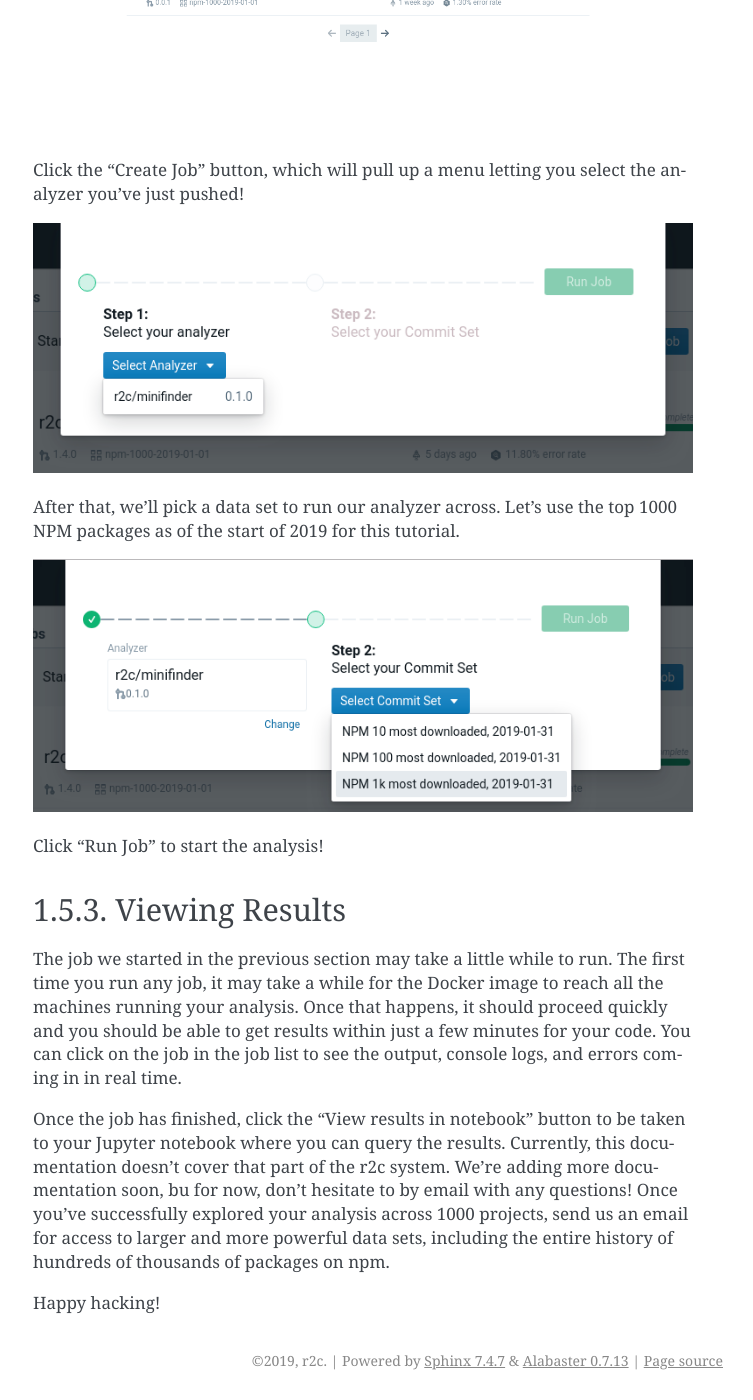
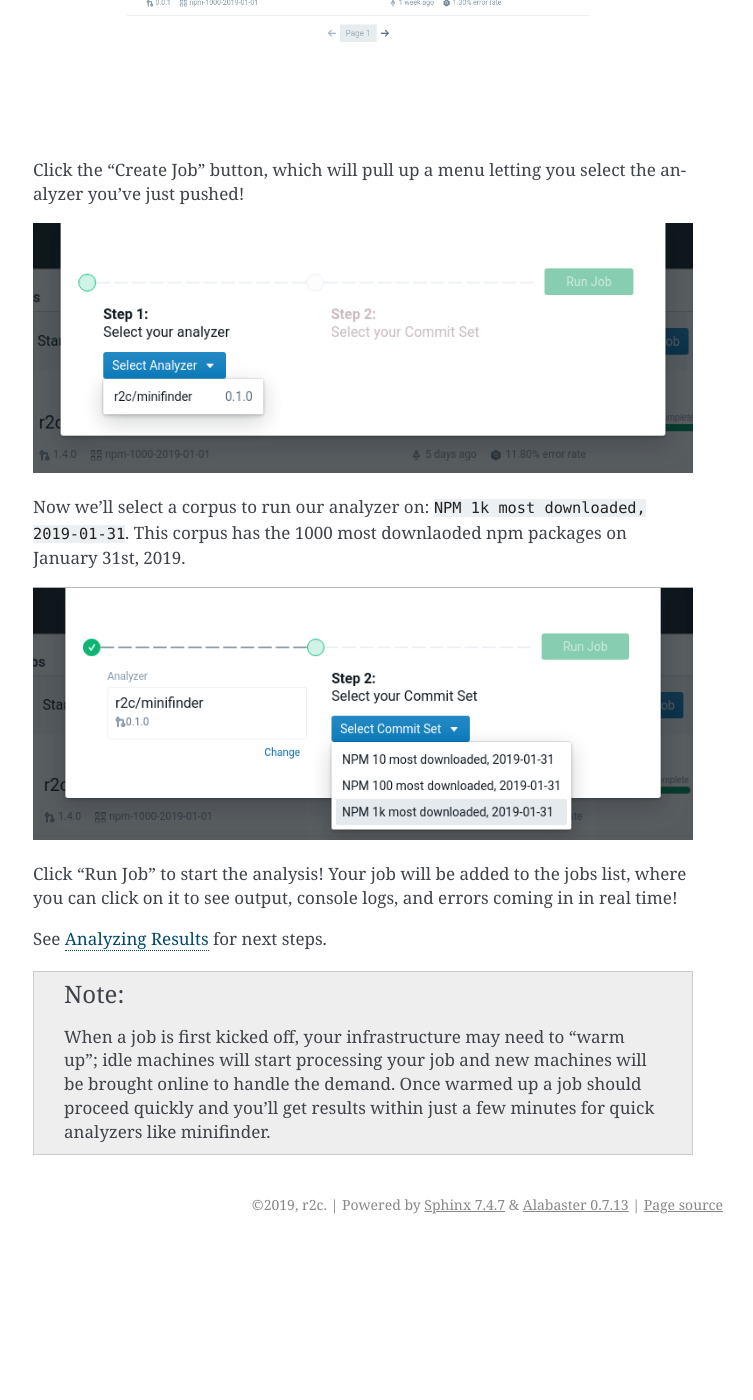
Before and after one commit to semgrep/docs, a Sphinx documentation site: the page built from docs/intro/running-scale.rst, in a window 1280 px wide and 1400 px high, scrolled down 1367 px. Shown: the whole window, without its empty margins (387-1140 px from the left). Built offline with Sphinx 7.4.7, drawn with Linux system fonts in a browser that asks for light colours; after the commit the page ends 2611 px from its top, so only the background shows below that; some of the changed text lies outside the part shown.

Commit message:
Link to next section. Data set -> corpus.

```diff
--- a/docs/intro/running-scale.rst
+++ b/docs/intro/running-scale.rst
@@ -35,13 +35,12 @@ within the analyzer directory:
 
   $ r2c push
 
-That's it! Now let's head on over to :samp:`https://[YOUR-GROUP].massive.ret2.co/` to run your analyzer on the
-top 1000 npm projects and dive right into the results.
+That's it! Now let's head on over to :samp:`https://[YOUR-GROUP].massive.ret2.co/` to run your analyzer on 1000 npm projects and dive right into the results.
 
 Starting the Job
 ----------------
 
-Once you've logged in with Github, your group's Jobs page might look something like this:
+Once you've logged in with GitHub you'll be taken to your group's Jobs page, which will look similar to this:
 
 .. image:: images/r2c.png
    :alt: The r2c Jobs page
@@ -52,28 +51,13 @@ pushed!
 .. image:: images/analyzer.png
    :alt: Selecting the analyzer to run
 
-After that, we'll pick a data set to run our analyzer across. Let's use the top 1000 NPM packages as
-of the start of 2019 for this tutorial.
+Now we'll select a corpus to run our analyzer on: ``NPM 1k most downloaded, 2019-01-31``. This corpus has the 1000 most downlaoded npm packages on January 31st, 2019.
 
 .. image:: images/npm1k.png
-   :alt: Choosing the data set for our run.
+   :alt: Choosing the corpus to run your analyzer on.
 
-Click "Run Job" to start the analysis!
+Click "Run Job" to start the analysis! Your job will be added to the jobs list, where you can click on it to see output, console logs, and errors coming in in real time!
 
-Viewing Results
----------------
+See :doc:`results` for next steps.
 
-The job we started in the previous section may take a little while to run. The first time you run
-any job, it may take a while for the Docker image to reach all the machines running your
-analysis. Once that happens, it should proceed quickly and you should be able to get results within
-just a few minutes for your code. You can click on the job in the job list to see the output,
-console logs, and errors coming in in real time.
-
-Once the job has finished, click the "View results in notebook" button to be taken to your Jupyter
-notebook where you can query the results. Currently, this documentation doesn't cover that part of
-the r2c system. We're adding more documentation soon, bu for now, don't hesitate to :email:`reach
-us<mailto:collaborate@returntocorp.com>` by email with any questions!  Once you've successfully
-explored your analysis across 1000 projects, send us an email for access to larger and more powerful
-data sets, including the entire history of hundreds of thousands of packages on npm.
-
-Happy hacking!
+.. note:: When a job is first kicked off, your infrastructure may need to "warm up"; idle machines will start processing your job and new machines will be brought online to handle the demand. Once warmed up a job should proceed quickly and you'll get results within just a few minutes for quick analyzers like minifinder.
```
